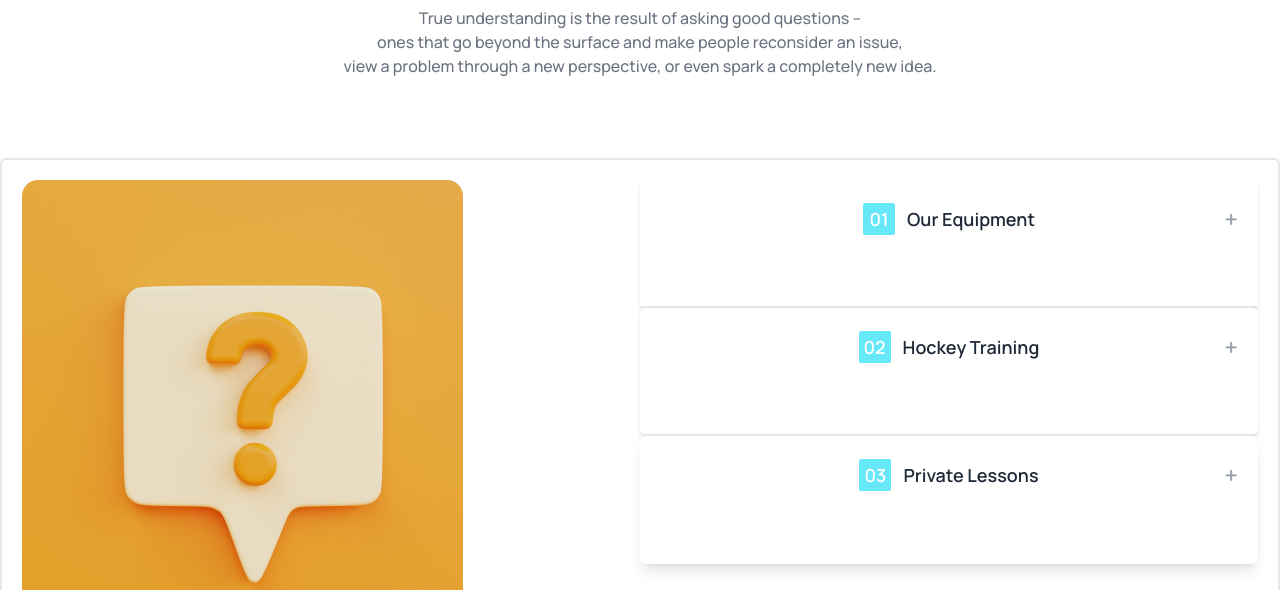
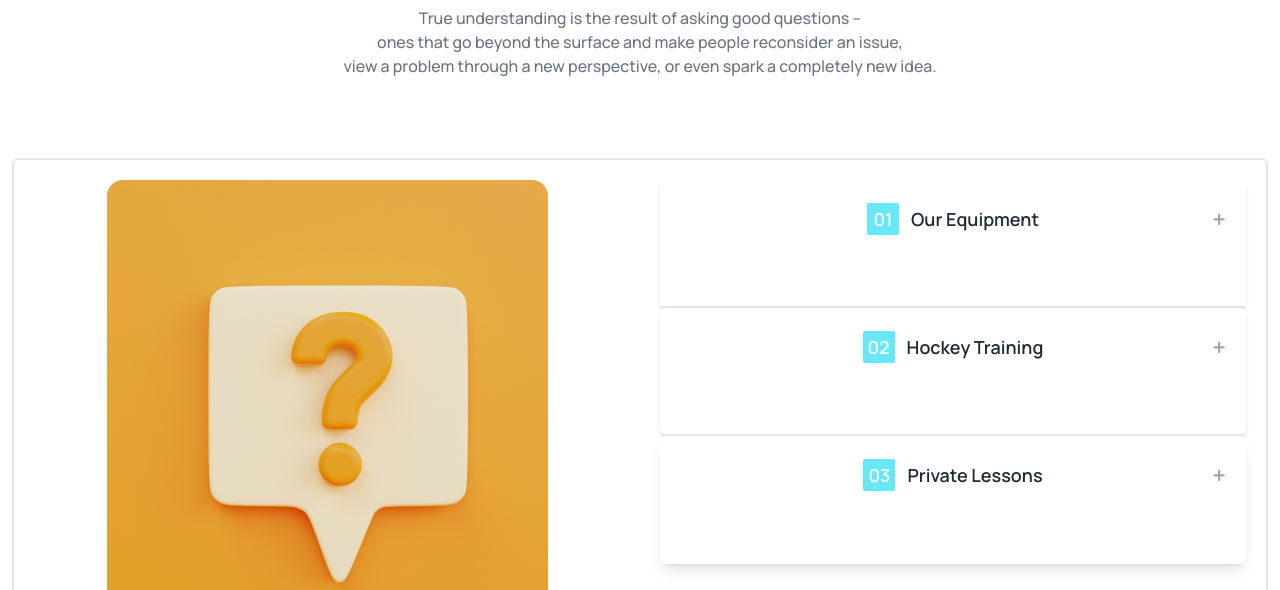
Before and after one commit to SojibAhmed114/Assignment-3, a plain HTML site: page index.html in a window 1280 px wide. Shown: the part 210-800 px from the top of the page. Drawn offline with nearby package versions, Linux system fonts and the light colour scheme.

Commit message:
Clients Question section done with reponsive

```diff
--- a/index.html
+++ b/index.html
@@ -34,11 +34,11 @@
 
 
       <!-- Clients Question section start here -->
-      <section class=" py-16 lg:py-36">
-        <h2 class="text-4xl text-[#131318] font-extrabold text-center mb-8 mx-5">Clients Question</h2>
-        <p class="font-medium text-gray-500 text-center mx-3  mb-20">True understanding is the result of asking good questions -- <br>ones that go beyond the surface and make people reconsider an issue, <br> view a problem through a new perspective, or even spark a completely new idea.</p>
-        <div class="flex flex-col lg:flex-row border-2 p-5 box-border rounded-md">
-          <div class="flex-1"> <img src="./Images/11.png" alt="questions"></div>
+      <section class=" py-16 lg:py-36 px-3">
+        <h2 class="text-4xl text-[#131318] font-extrabold text-center mb-8 mx-2">Clients Question</h2>
+        <p class="font-medium text-gray-500 text-center lg:mx-3  mb-20">True understanding is the result of asking good questions -- <br>ones that go beyond the surface and make people reconsider an issue, <br> view a problem through a new perspective, or even spark a completely new idea.</p>
+        <div class="flex gap-10 flex-col lg:flex-row border-2 p-5 box-border rounded-md">
+          <div class="flex-1"> <img class="mx-auto" src="./Images/11.png" alt="questions"></div>
           <div class="flex-1">
             <div class="wrapper ">
               <div class="tab px-5 py-2 h-36 lg:h-32 bg-white shadow-md relative border-b-2 ">
@@ -55,7 +55,7 @@
                 </div>
               </div>
 
-              <div class="tab px-5 py-2 h-32 bg-white shadow-md relative border-b-2 rounded-md">
+              <div class="tab px-5 py-2 h-40 lg:h-32 bg-white shadow-md relative border-b-2 rounded-md">
                 <input type="radio" name="faq" id="faq2" class="appearance-none peer">
                 <label for="faq2"
                   class="flex items-center cursor-pointer font-semibold text-lg after:content-['+'] after:absolute after:right-5 after:text-2xl     after:text-gray-400 hover:after:text-gray-950 peer-checked:after:transform peer-checked:after:rotate-45">
@@ -64,11 +64,11 @@
                 </label>
                 <div class="answer content mt-5 h-0 transition ease-in-out delay-300 overflow-hidden peer-checked:h-full">
                   <p>
-                    At HockeyTraining.com we provide players with hockey training articles, videos, and workout programs to help them improve their hockey game.
+                    At HockeyTraining.com we provide players with hockey training articles, videos.
                   </p>
                 </div>
               </div>
-              <div class="tab px-5 py-2 h-32 bg-white shadow-lg relative rounded-md">
+              <div class="tab px-5 py-2 h-40 lg:h-32 bg-white shadow-lg relative rounded-md">
                 <input type="radio" name="faq" id="faq3" class="appearance-none peer">
                 <label for="faq3"
                   class="flex items-center cursor-pointer font-semibold text-lg after:content-['+'] after:absolute after:right-5 after:text-2xl     after:text-gray-400 hover:after:text-gray-950 peer-checked:after:transform peer-checked:after:rotate-45">
@@ -77,7 +77,7 @@
                 </label>
                 <div class="answer content mt-5 h-0 transition ease-in-out delay-300 overflow-hidden peer-checked:h-full">
                   <p>
-                    Posing as a private tutor, Azra secretly coaches students on achieving their goals in life and love - but not without a few bumps in the road.
+                    Posing as a private tutor, Azra secretly coaches students on achieving their goals in life.
                   </p>
                 </div>
               </div>
@@ -86,7 +86,6 @@
         </div>
       </section>
       <!-- Clients Question section end here -->
-
 
 
       <!-- Get In Touch section start -->
```
